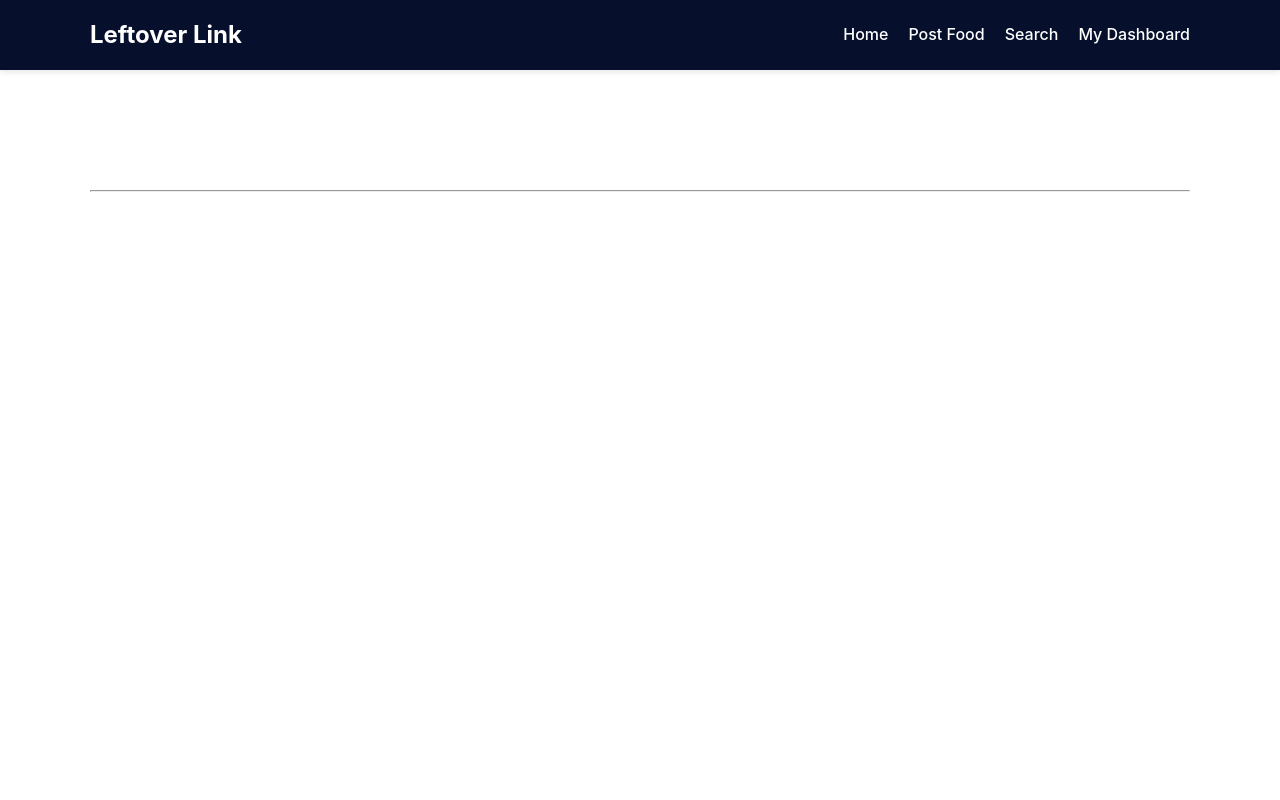
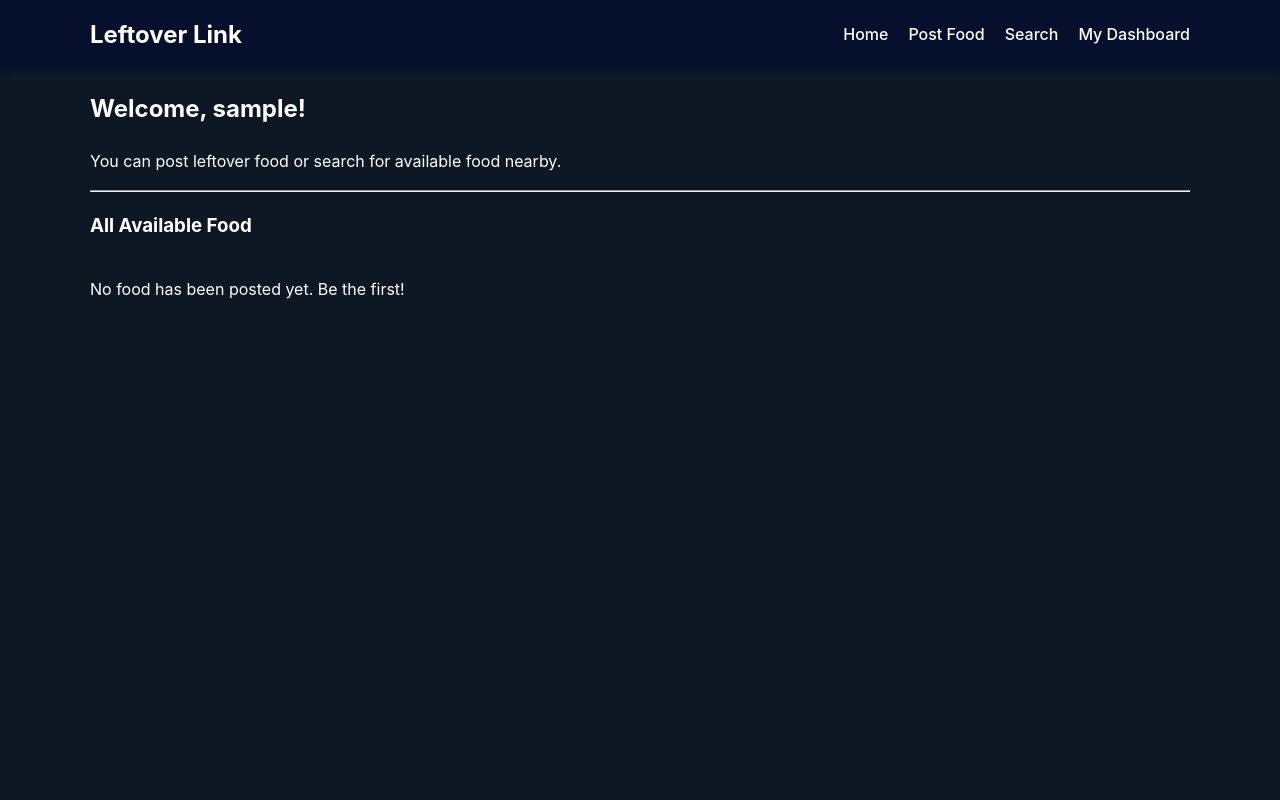
Before and after one commit to AshayKarnavat/leftoverlink, a Flask app: page / in a window 1280 px wide. Run offline with Flask 3, Linux system fonts and the light colour scheme; the visitor is signed in with stand-in values (Sample User, id 1); data that the repository does not hold is empty.

Commit message:
Update styles.css

```diff
--- a/backend/static/css/styles.css
+++ b/backend/static/css/styles.css
@@ -5,7 +5,7 @@ body {
     min-height: 100vh;
     font-family: -apple-system, BlinkMacSystemFont, "Segoe UI", Roboto, "Helvetica Neue", Arial, sans-serif;
     margin: 0;
-    /* background: #0d1824; */
+    background: #0d1824;
     color: #222222;
     line-height: 1.6;
 }
```
